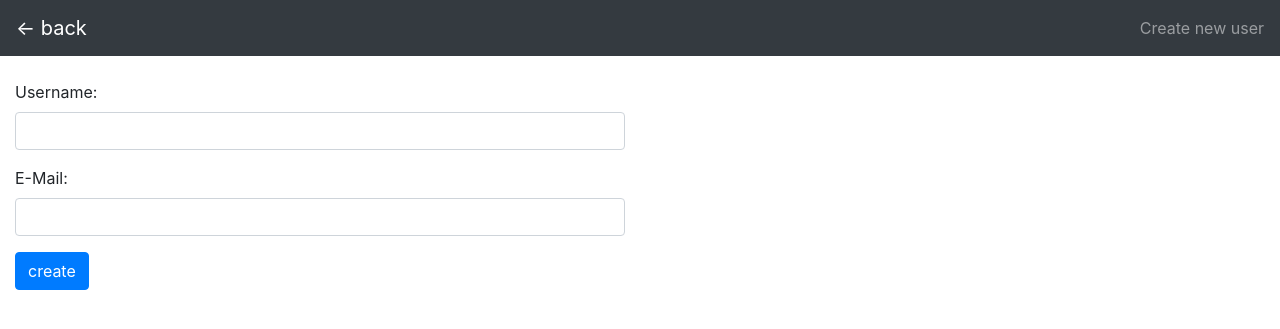
After one commit to agdsn/drinkman, a Django app: page /users/new in a window 1280 px wide. The commit adds this page. Shown: the top 329 px of the page. Run offline with Django 3.2, Linux system fonts and the light colour scheme; some libraries are stand-ins or nearby versions.

Commit message:
create new user

```diff
--- a/drinkman/forms.py
+++ b/drinkman/forms.py
@@ -30,3 +30,7 @@ class StockForm(forms.Form):
         self.fields['location'] = forms.ChoiceField(label="Location",
                                                     choices=map(lambda l: (l.id, l.name), Location.objects.all()),
                                                     widget=forms.Select(attrs=attributes))
+
+class NewUserForm(forms.Form):
+    username = forms.CharField(label="Username", widget=forms.TextInput(attrs={'class': 'form-control'}))
+    email = forms.EmailField(label="E-Mail", required=False, widget=forms.TextInput(attrs={'class': 'form-control'}))
--- a/drinkman/urls.py
+++ b/drinkman/urls.py
@@ -24,6 +24,7 @@ urlpatterns = [
 
     path('users/', views.users, name='users'),
     path('users/<int:user_id>', views.user, name='user'),
+    path('users/new', views.newuser, name='newuser'),
 
     path('stock/', views.stock, name='stock'),
 
--- a/drinkman/views.py
+++ b/drinkman/views.py
@@ -1,7 +1,7 @@
 from django.http import HttpResponse
 from django.shortcuts import render, redirect
 
-from drinkman.forms import DeliveryForm, StockForm
+from drinkman.forms import DeliveryForm, StockForm, NewUserForm
 from drinkman.helpers import increase_stock, new_transaction
 from drinkman.models import User, Item, Location, Stock
 
@@ -17,6 +17,19 @@ def users(request):
 
 def user(request, user_id):
     return HttpResponse("Hello, world. You're at the polls index.")
+
+
+def newuser(request):
+    if request.method == 'POST':
+        form = NewUserForm(request.POST)
+        if form.is_valid():
+            user = User(username=form.cleaned_data['username'], email=form.cleaned_data['email'])
+            user.save()
+            return redirect('users')
+    else:
+        form = NewUserForm()
+
+    return render(request, 'newUser.html', {'form': form})
 
 
 def stock(request):
--- /dev/null
+++ b/templates/newUser.html
@@ -0,0 +1,23 @@
+{% extends "base.html" %}
+
+{% block pre_content %}
+    <nav class="navbar navbar-dark bg-dark">
+        <a href="{% url 'users' %}" class="navbar-brand">← back</a>
+        <span class="navbar-text">Create new user</span>
+    </nav>
+{% endblock %}
+
+{% block content %}
+    <br/>
+
+    <div class="row">
+        <div class="col-xl-6 col-12">
+            <form action="{% url 'newuser' %}" method="post">
+                {% csrf_token %}
+                {{ form.as_p }}
+                <input class="btn btn-primary" type="submit" value="create">
+            </form>
+        </div>
+
+    </div>
+{% endblock %}
```
Also changed, not shown: drinkman/models.py (+5 -2 lines), templates/users.html (+17 -1 lines).
